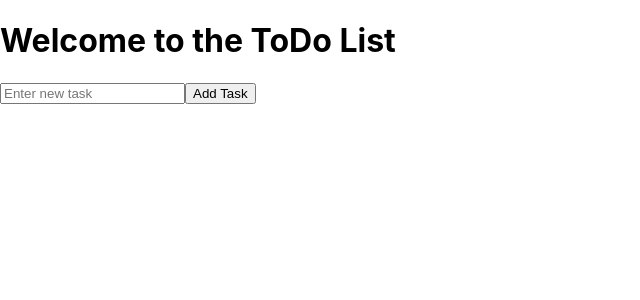
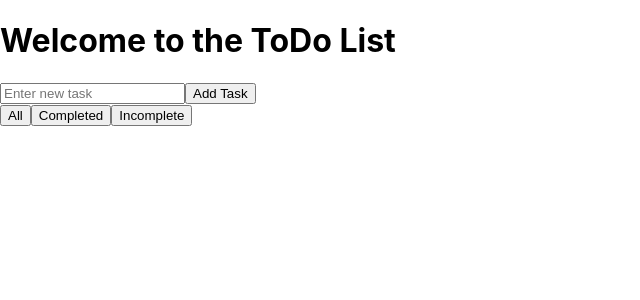
Before and after one commit to pembalama/todo-app, a React (Create React App) app: page / in a window 1280 px wide. Shown: the top 300 px of the page, without its empty margins (0-640 px from the left). Built offline with nearby package versions, Linux system fonts and the light colour scheme.

Commit message:
added filtering functionality

```diff
--- a/src/TodoList.js
+++ b/src/TodoList.js
@@ -22,6 +22,7 @@ export default class TodoList extends React.Component {
 			currentTask: '',
 			tasks: tasks, //either an empty list or whateve is in the localStorage
 			error: null,
+			filter: 'all',
 		};
 
 		// Bind 'this' to our methods
@@ -29,6 +30,7 @@ export default class TodoList extends React.Component {
 		this.addTask = this.addTask.bind(this);
 		this.toggleTask = this.toggleTask.bind(this);
 		this.deleteTask = this.deleteTask.bind(this);
+		this.updateFilter = this.updateFilter.bind(this);
 	}
 
 	updateCurrentTask(event) {
@@ -100,7 +102,30 @@ export default class TodoList extends React.Component {
 		);
 	}
 
+	updateFilter(filter) {
+		this.setState({ filter });
+	}
+
 	render() {
+		// Filter tasks based on the current filter
+		let tasksToRender;
+
+		// Check if any tasks are completed
+		const anyTasksCompleted = this.state.tasks.some(task => task.completed);
+
+		switch (this.state.filter) {
+			case 'completed':
+				tasksToRender = anyTasksCompleted
+					? this.state.tasks.filter(task => task.completed)
+					: this.state.tasks;
+				break;
+			case 'incomplete':
+				tasksToRender = this.state.tasks.filter(task => !task.completed);
+				break;
+			default:
+				tasksToRender = this.state.tasks;
+		}
+
 		return (
 			<div>
 				<h1>Welcome to the ToDo List</h1>
@@ -116,9 +141,20 @@ export default class TodoList extends React.Component {
 					{/* Display the error message */}
 					{this.state.error && <p>{this.state.error}</p>}
 				</form>
+				{/* Buttons for changing filter*/}
+				<div>
+					<button onClick={() => this.updateFilter('all')}>All</button>
+					<button onClick={() => this.updateFilter('completed')}>
+						Completed
+					</button>
+					<button onClick={() => this.updateFilter('incomplete')}>
+						Incomplete
+					</button>
+				</div>
+
 				{/* List of tasks */}
 				<ul>
-					{this.state.tasks.map((task, index) => (
+					{tasksToRender.map((task, index) => (
 						<li
 							key={index}
 							onClick={() => this.toggleTask(index)}
```
